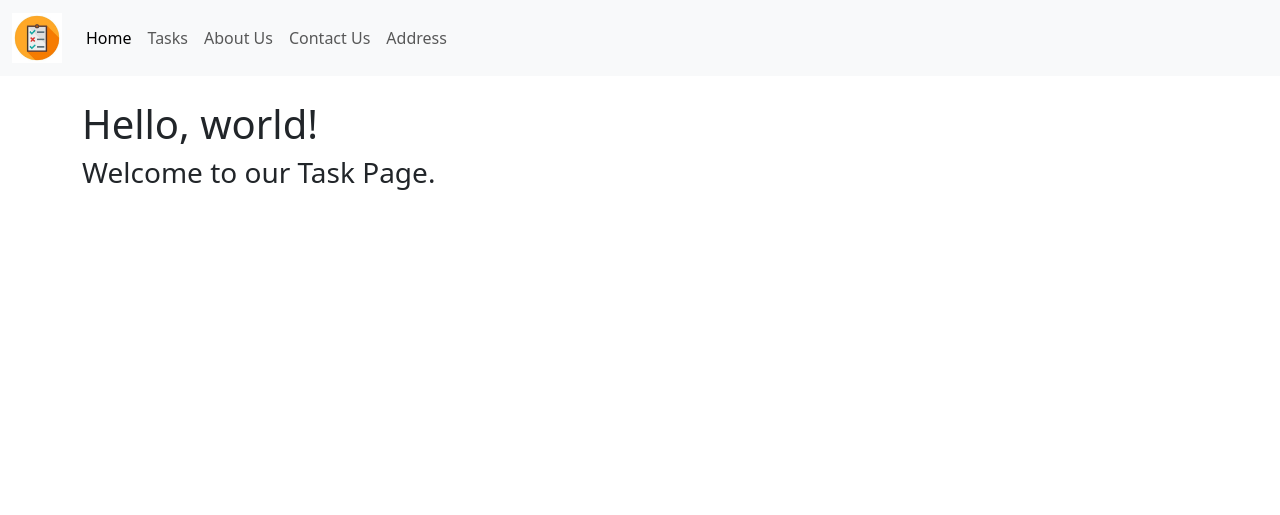
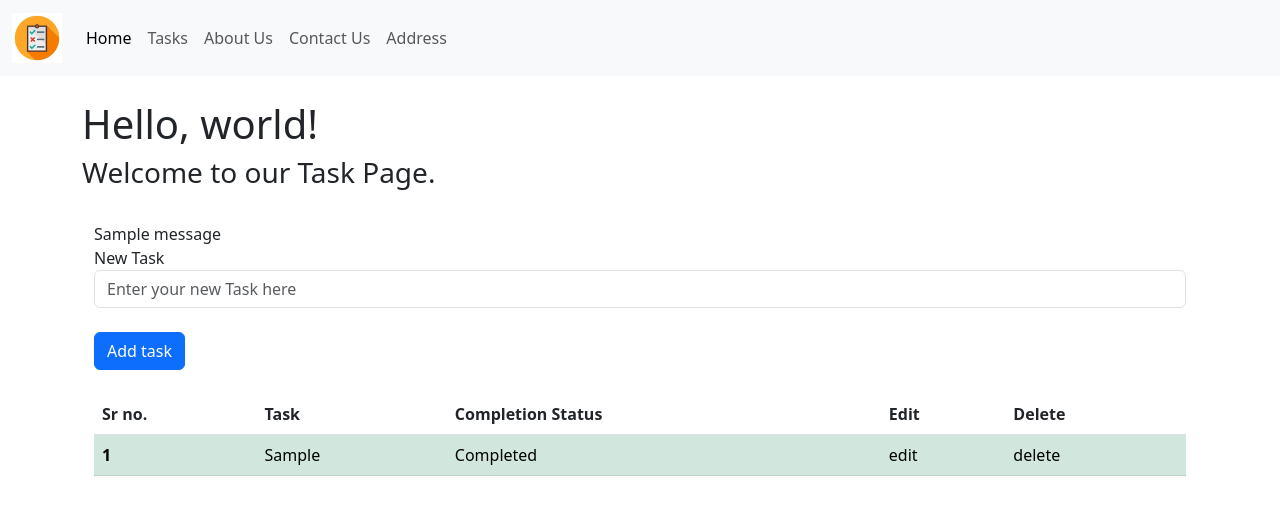
Before and after one commit to vaishnavi10pednekar/Django-Learning, a Django app: page /task/ in a window 1280 px wide. Shown: the top 515 px of the page. Run offline with Django 5.2, Linux system fonts and the light colour scheme; tables that the repository leaves empty hold one stand-in row (values such as "Sample post"); one stand-in notice (Sample message) is shown.

Commit message:
Initial commit

```diff
--- a/firstprojectt/models.py
+++ b/firstprojectt/models.py
@@ -3,7 +3,7 @@ from django.db import models
 # Create your models here.
 class Task(models.Model):
     task = models.CharField(max_length = 120)
-    is_completed = models.BooleanField()
+    is_completed = models.BooleanField(default = False)
 
     def __str__(self):
         return self.task
--- a/firstprojectt/templates/task.html
+++ b/firstprojectt/templates/task.html
@@ -7,3 +7,57 @@
 {% block heading%}
     {{page}}
     {%endblock heading%}
+
+{% block content %}
+  <div class = "container">
+    <br>
+    <form method = "post">
+    {% csrf_token %}
+    {%for message in messages%}
+{{message}}
+{%endfor%}
+<br>
+  <div class="mb-3">
+    <label>New Task</label>
+    <br>
+    <input type="text" name = "task" class="form-control" placeholder="Enter your new Task here">
+    <br>
+  <button type="submit" class="btn btn-primary">Add task</button>
+</form>
+<br>
+<br>
+   <table class="table">
+    <thead>
+     <tr>
+      <th scope="col">Sr no.</th>
+      <th scope="col">Task</th>
+      <th scope="col">Completion Status</th>
+      <th scope="col">Edit</th>
+      <th scope="col">Delete</th>
+
+     </tr>
+    </thead>
+   <tbody>
+    {% for task in all_task %}
+      {% if task.is_completed %}
+        <tr class = "table-success">
+          <th scope="row">{{forloop.counter}}</th>
+          <td>{{task.task}}</td>
+          <td>Completed</td>
+          <td>edit</td>
+          <td>delete</td>
+        </tr>
+      {%else%}
+        <tr>
+          <th scope="row">{{forloop.counter}}</th>
+          <td>{{task.task}}</td>
+          <td> Not Completed</td>
+          <td>edit</td>
+          <td>delete</td>
+        </tr>
+      {% endif %}
+    {% endfor %}
+  </tbody>
+</table>
+    </div>
+{% endblock content%}
--- a/firstprojectt/views.py
+++ b/firstprojectt/views.py
@@ -1,5 +1,8 @@
-from django.shortcuts import render
+from django.shortcuts import render, redirect
 from django.http import HttpResponse, JsonResponse
+from firstprojectt.models import Task
+from firstprojectt.forms import TaskForm
+from django.contrib import messages
 # Create your views here.
 
 def home(request):
@@ -9,8 +12,16 @@ def home(request):
     return render(request, "index.html", context)
 
 def task(request):
+    if request.method == "POST":
+        form_data = TaskForm(request.POST or None)
+        if form_data.is_valid():
+            form_data.save()
+            messages.success(request, "Task added successfully to the list")
+            return redirect("task")
+    all_task = Task.objects.all()
     context = {
-        'page' : "Task"
+        'page' : "Task",
+        "all_task" : all_task,
     }
     return render(request, "task.html", context)
 
--- a/templates/base.html
+++ b/templates/base.html
@@ -37,6 +37,10 @@
       <h3>Welcome to our {% block heading%}
 
     {%endblock heading%}  Page.</h3>
+
+    {% block content %}
+
+    {% endblock content %}
     </div>
 
     <!-- Bootstrap JS -->
```
Also changed, not shown: firstprojectt/forms.py (added, +7 -0 lines), firstprojectt/migrations/0002_alter_task_is_completed.py (added).
